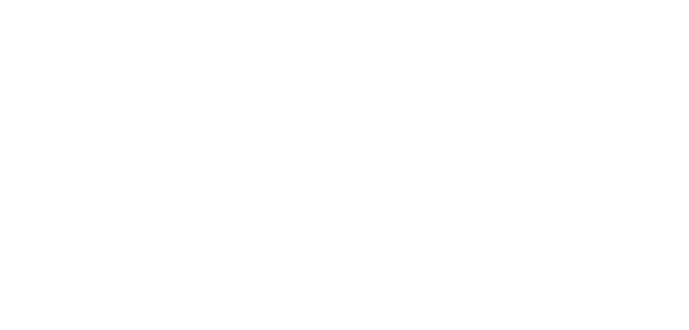
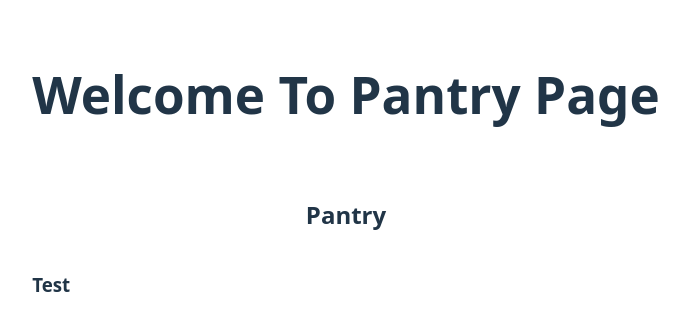
Before and after one commit to MimocaShelf/PantryTracker, a React (Vite) app: page /pantry in a window 1280 px wide. Before the commit this address had no page. Shown: the top 330 px of the page, without its empty margins (294-983 px from the left). Built offline with nearby package versions, Linux system fonts and the light colour scheme.

Commit message:
Pantry + more
* Started Logic for Pantry
* Connected pages to the main page
* Started initial database for Pantry

```diff
--- a/src/app.jsx
+++ b/src/app.jsx
@@ -2,6 +2,7 @@
 import Home from './home.jsx';
 import Nutrition from './nutrition.jsx';
 import MealPrep from './mealPrep.jsx';
+import Pantry from './pantry.jsx';
 import React from 'react';
 
 function App() {
@@ -11,6 +12,7 @@
             <Route path="/" element={<Home />} />
             <Route path="/nutrition" element={<Nutrition />} />
             <Route path="/mealPrep" element={<MealPrep />} />
+            <Route path="/pantry" element={<Pantry />} />
         </Routes>
         </BrowserRouter>
     );
--- a/src/home.jsx
+++ b/src/home.jsx
@@ -1,7 +1,21 @@
 import React from 'react';
+import { Link } from 'react-router-dom';
+
 
 function Home() {
-    return <h1>Welcome To Home Page</h1>;
+    return (
+    <div>
+        <h1>Welcome To Home Page</h1>
+        <nav>
+            <ul>
+                <li><Link to="/pantry">Go to Pantry</Link></li>
+                <li><Link to="/nutrition">Go to Nutrition</Link></li>
+                <li><Link to="/mealPrep">Go to Meal Prep</Link></li>
+            </ul>
+        </nav>
+
+    </div>
+    );
 }
 
 export default Home;
--- /dev/null
+++ b/src/pantry.jsx
@@ -0,0 +1,24 @@
+import React from 'react';
+
+function Pantry() {
+    return (
+        <div>
+            <h1>Welcome To Pantry Page</h1>
+            <div className='input-field'>
+            </div>
+            <div class="pantry-cards">
+                <div class="left-container">
+                    <h2>Pantry</h2>
+                </div>
+                <div class="right-container">
+                    <h3>Test</h3>
+                </div>
+            </div>
+
+        </div>
+
+
+    );
+}
+
+export default Pantry;
```
Also changed, not shown: src/sql/sql.js (+21 -2 lines).
